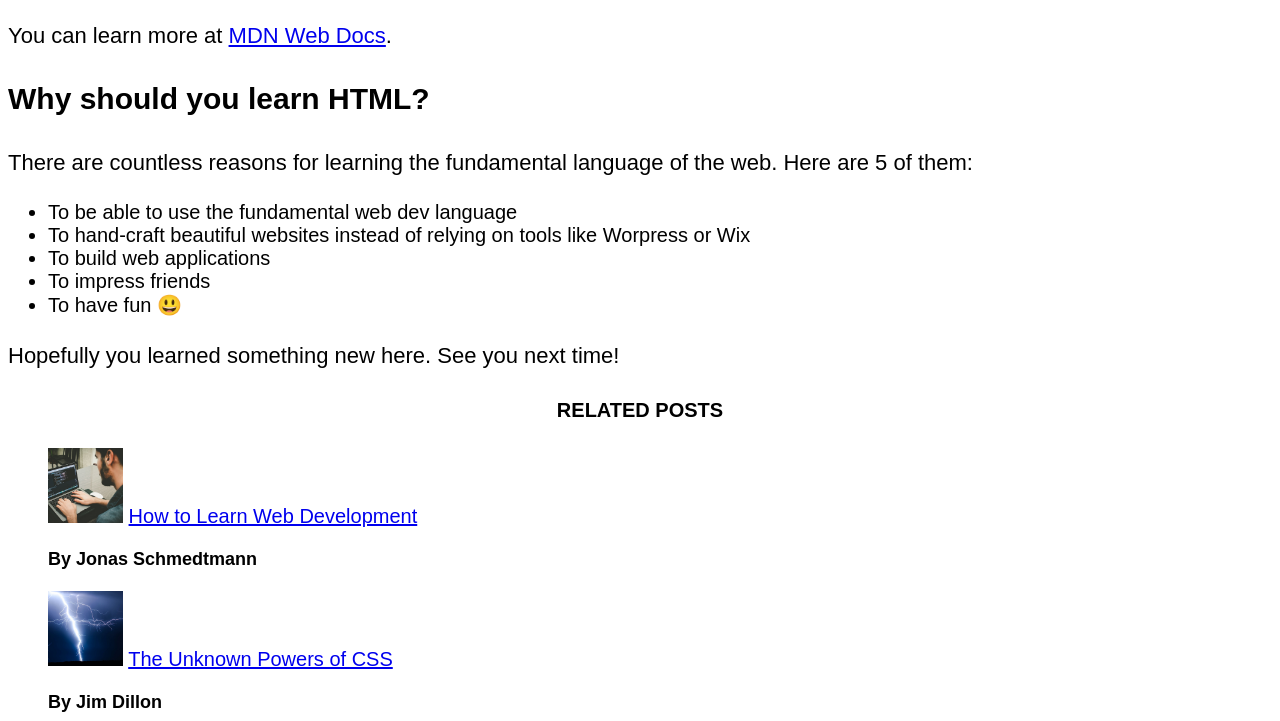
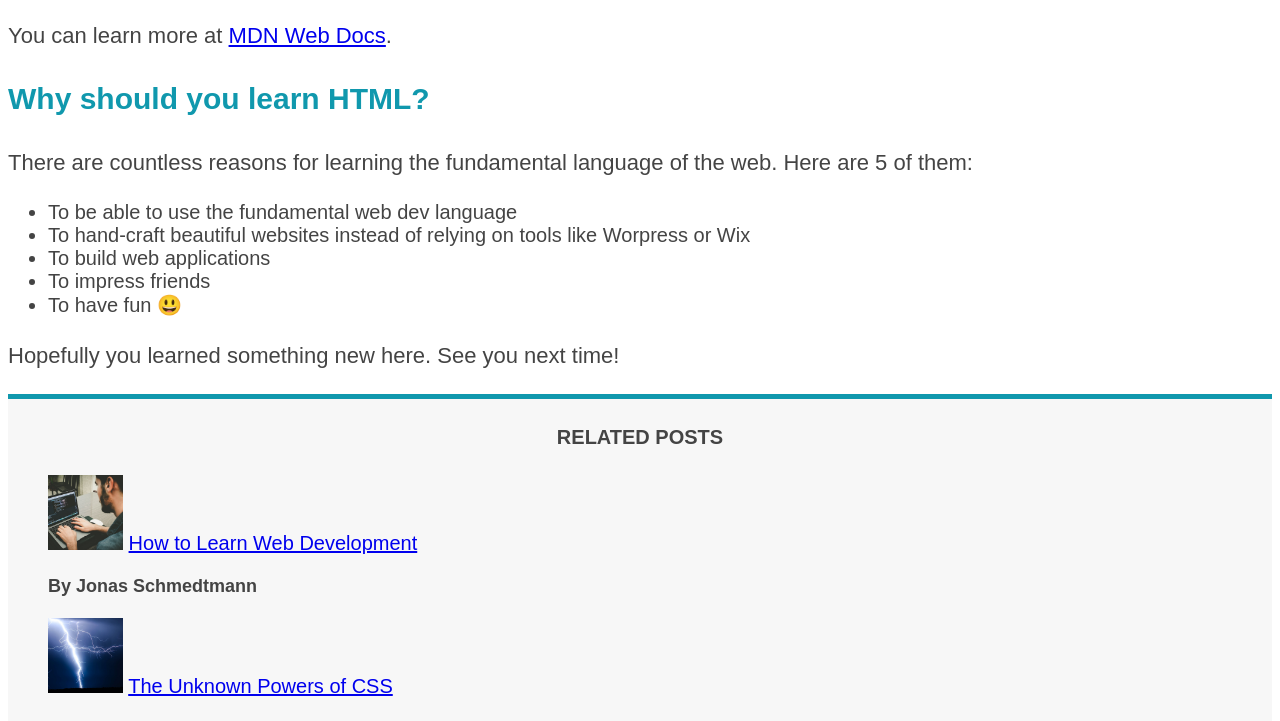
Before and after one commit to HovikCoding/html-css-learn, a plain HTML site: page html-css-course-hh/03-CSS-Fundamentals/index.html in a window 1280 px wide. Shown: the part 1056-1777 px from the top of the page. Drawn offline with Linux system fonts and the light colour scheme.

Commit message:
Working With Colors: --- RGB model in which each color can take a value b/w 0 and 255; rbg(0, 255, 255) RGB with transparency(alpha)- rgba(0, 255, 255, 0.3) --- Hexadecimal notation in which we go from 0 to ff (255 in hexadecimal scale) #00ffff or #0ff (shorthand) --- Shades of GREY When colors in all 3 channels are the same, we get a grey color. There are 256 pure grays to choose from. rgb(0, 0, 0) / #000000 / #000 BLACK rgb(183, 183, 183) / #b7b7b7 rgb(255, 255, 255)/ #ffffff/ #fff WHITE --- three properties: color, background-color, border

```diff
--- a/html-css-course-hh/03-CSS-Fundamentals/index.html
+++ b/html-css-course-hh/03-CSS-Fundamentals/index.html
@@ -16,7 +16,7 @@
     <h6>The Basic Language of the Web: HTML</h6>
     -->
 
-    <header>
+    <header class="main-header">
       <h1>📘 The Code Magazine</h1>
 
       <nav>
--- a/html-css-course-hh/03-CSS-Fundamentals/style.css
+++ b/html-css-course-hh/03-CSS-Fundamentals/style.css
@@ -5,6 +5,13 @@ h4,
 p,
 li {
   font-family: sans-serif;
+  color: #444;
+}
+
+h1,
+h2,
+h3 {
+  color: #1098ad;
 }
 
 h1 {
@@ -65,3 +72,17 @@ li {
 .related {
   list-style: none;
 }
+
+.main-header {
+  background-color: #f7f7f7;
+}
+
+aside {
+  background-color: #f7f7f7;
+  border-top: 5px solid #1098ad;
+  border-bottom: 5px solid #1098ad;
+}
+
+body {
+  /* background-color: aqua; */
+}
```
